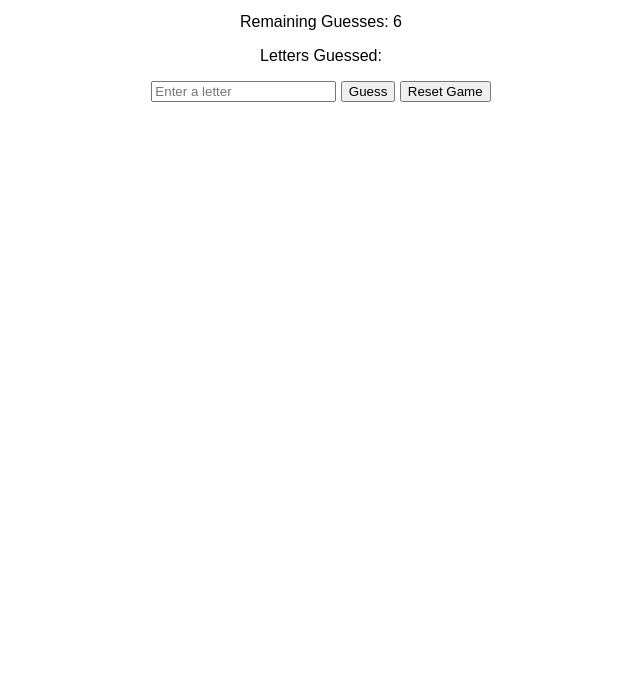
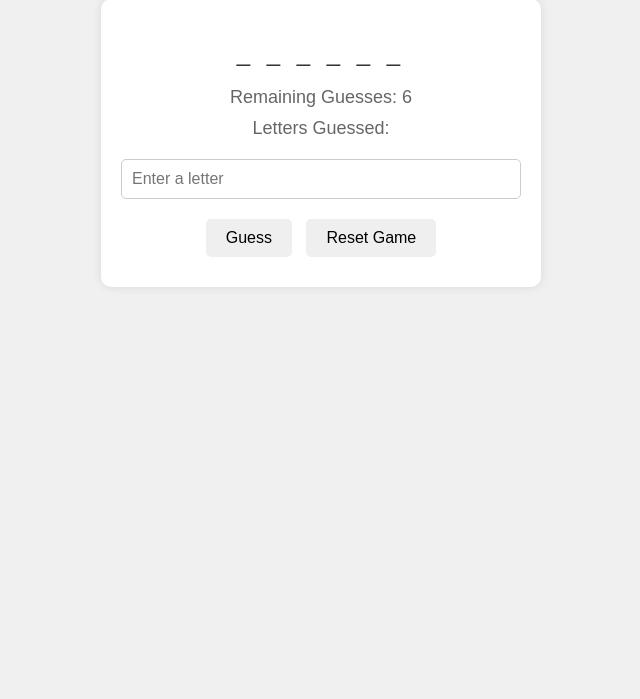
Before and after one commit to harleenkaur1215/HangmanGame, a plain HTML site: page index.html in a window 1280 px wide. Shown: the part 101-800 px from the top of the page, without its empty margins (319-959 px from the left). Drawn offline with Linux system fonts and the light colour scheme.

Commit message:
commit 3

```diff
--- a/index.html
+++ b/index.html
@@ -5,10 +5,76 @@
     <meta name="viewport" content="width=device-width, initial-scale=1.0">
     <title>Hangman Game</title>
     <style>
-        /* Add your CSS styles here */
         body {
-            font-family: Arial, sans-serif;
+            font-family: 'Arial', sans-serif;
             text-align: center;
+            background-color: #f0f0f0;
+            margin: 0;
+            padding: 20px;
+        }
+
+        #hangman-container {
+            background-color: #fff;
+            padding: 20px;
+            border-radius: 10px;
+            box-shadow: 0 0 10px rgba(0, 0, 0, 0.1);
+            display: inline-block;
+            max-width: 400px;
+            width: 100%;
+        }
+
+        h1 {
+            color: #333;
+        }
+
+        #word-display {
+            font-size: 24px;
+            letter-spacing: 5px;
+            margin: 20px 0;
+            color: #333;
+        }
+
+        #remaining-guesses,
+        #letters-guessed {
+            font-size: 18px;
+            margin: 10px 0;
+            color: #666;
+        }
+
+        #guess-input {
+            padding: 10px;
+            font-size: 16px;
+            width: calc(100% - 22px);
+            margin: 10px 0;
+            border: 1px solid #ccc;
+            border-radius: 5px;
+        }
+
+        button {
+            padding: 10px 20px;
+            font-size: 16px;
+            margin: 10px 5px;
+            border: none;
+            border-radius: 5px;
+            cursor: pointer;
+        }
+
+        button:hover {
+            background-color: #ddd;
+        }
+
+        button:active {
+            background-color: #ccc;
+        }
+
+        button:nth-child(1) {
+            background-color: #4CAF50;
+            color: white;
+        }
+
+        button:nth-child(2) {
+            background-color: #f44336;
+            color: white;
         }
     </style>
 </head>
@@ -24,8 +90,7 @@
     </div>
 
     <script>
-        // JavaScript code for Hangman game
-        const words = ['apple', 'banana', 'cherry', 'orange', 'strawberry']; // Sample word list
+        const words = ['apple', 'banana', 'cherry', 'orange', 'strawberry'];
         let secretWord = '';
         let guessedLetters = [];
         let remainingGuesses = 6;
@@ -46,7 +111,6 @@
             const guessedLettersDisplay = document.getElementById('guessed-letters');
             const remainingGuessesDisplay = document.getElementById('remaining-count');
 
-            // Display the secret word with correctly guessed letters
             let displayedWord = '';
             for (const letter of secretWord) {
                 if (guessedLetters.includes(letter)) {
@@ -55,12 +119,10 @@
                     displayedWord += '_ ';
                 }
             }
-            wordDisplay.textContent = displayedWord;
+            wordDisplay.textContent = displayedWord.trim();
 
-            // Display guessed letters
             guessedLettersDisplay.textContent = guessedLetters.join(', ');
 
-            // Display remaining guesses
             remainingGuessesDisplay.textContent = remainingGuesses;
         }
 
@@ -86,7 +148,6 @@
 
             updateDisplay();
 
-            // Check if the player has won or lost
             if (isWordGuessed()) {
                 alert('Congratulations! You guessed the word: ' + secretWord);
                 startGame();
@@ -95,7 +156,7 @@
                 startGame();
             }
 
-            inputElement.value = ''; // Clear input field
+            inputElement.value = '';
         }
 
         function isWordGuessed() {
@@ -106,7 +167,6 @@
             startGame();
         }
 
-        // Initialize game on page load
         startGame();
     </script>
 </body>
```
